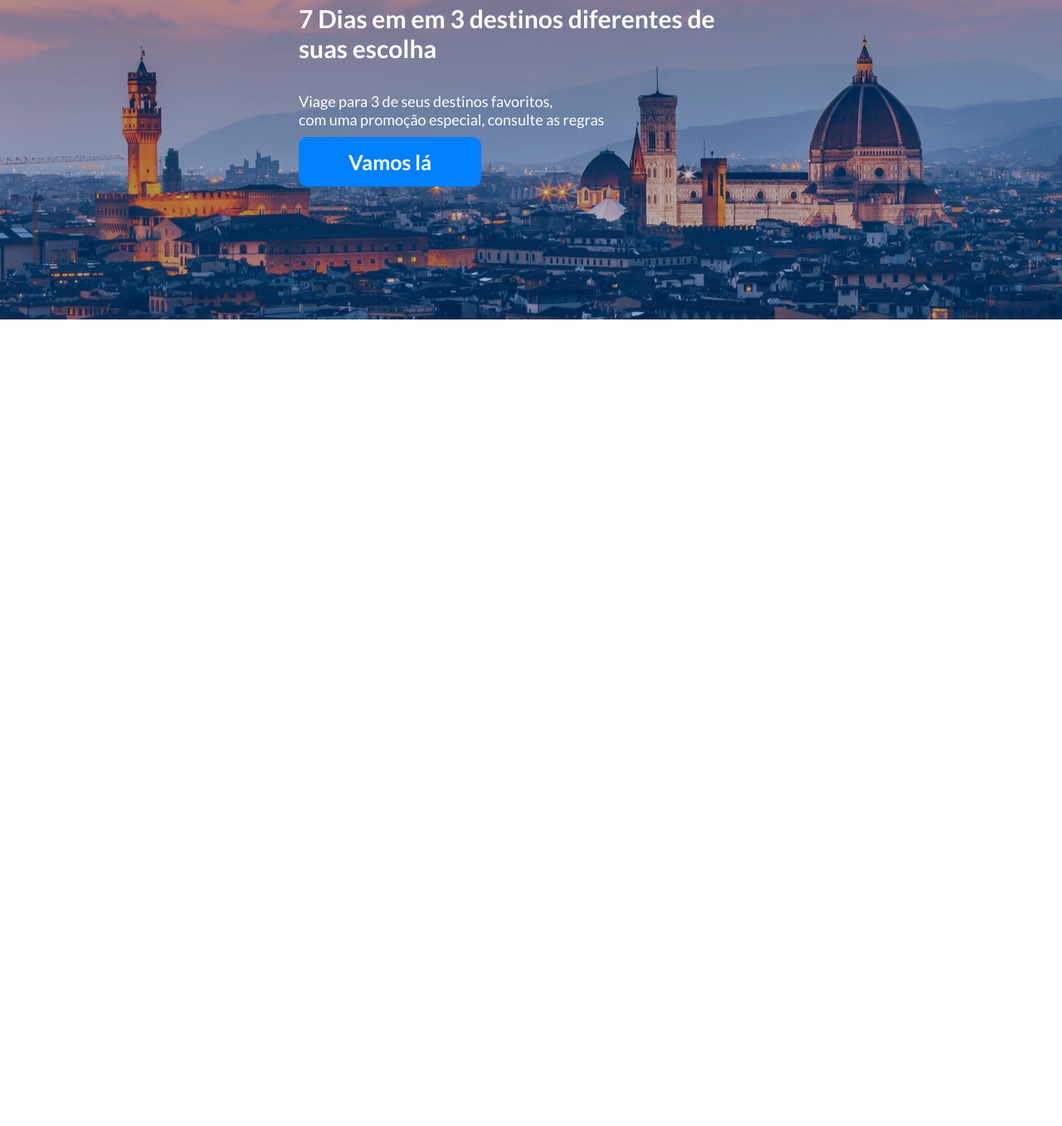
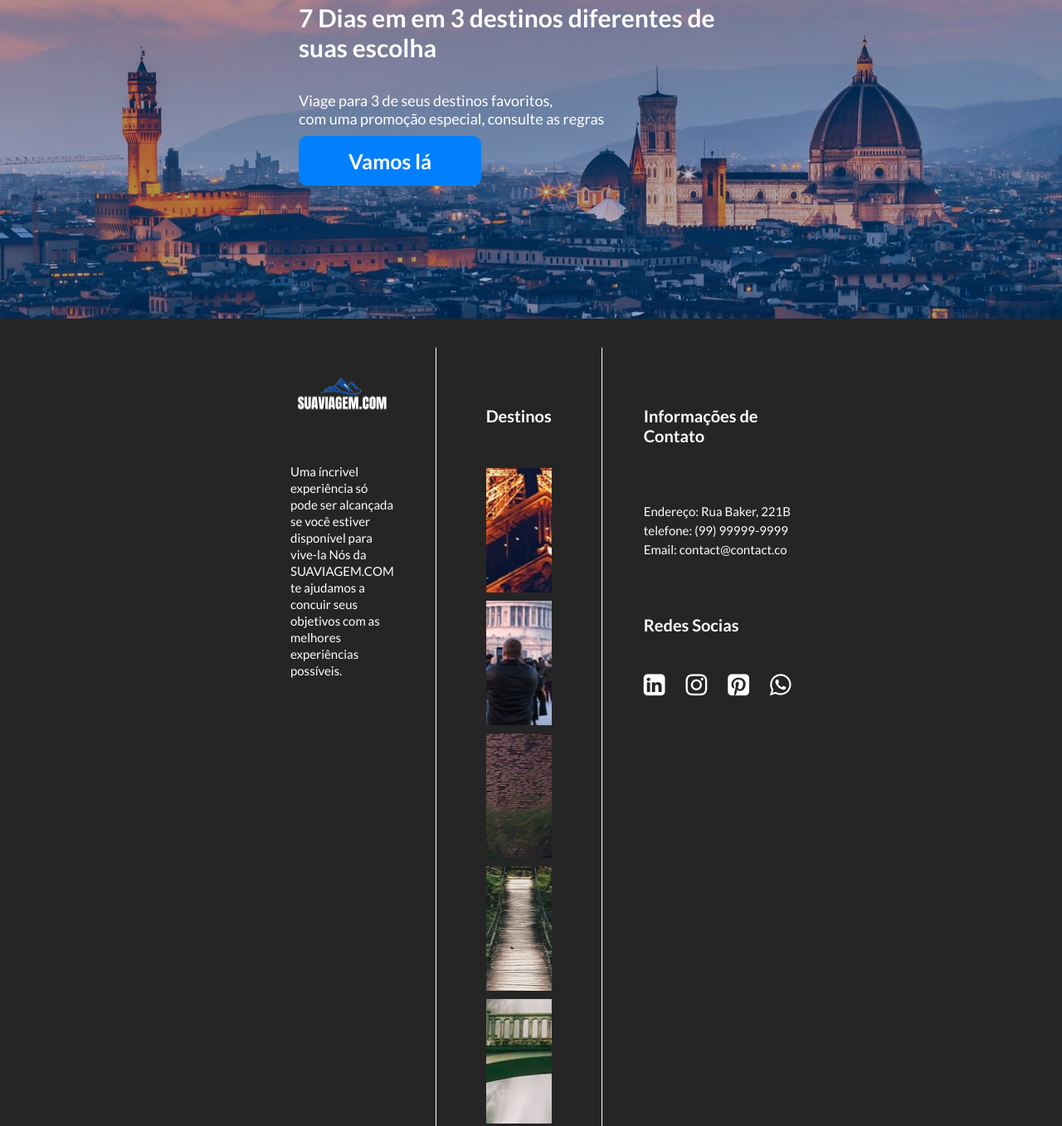
Before and after one commit to Lucifilho/modelo_viagens, a plain HTML site: page site/index.html in a window 1280 px wide. Shown: the part 445-1802 px from the top of the page at 83% size. Before the commit the page ends 830 px from the top, so only its background shows below. Drawn offline with Linux system fonts and the light colour scheme.

Commit message:
finaliza footer

```diff
--- a/site/css/footer.css
+++ b/site/css/footer.css
@@ -0,0 +1,148 @@
+footer{
+
+    background-color: #252525;
+}
+
+.footer_top {
+
+    display: flex;
+    gap: 50px;
+    padding: 25px 0;
+
+}
+
+.footer_div_1{
+
+    display: flex;
+    flex-direction: column;
+    gap: 15px;
+    width: 100%;
+    max-width: 260px;
+
+}
+.footer_top .footer_div_1 img{
+
+    width: 100%;
+    max-width: 150px;
+}
+
+.footer_div_1 .description{
+
+    color: white;
+    font-size: 15px;
+    font-weight: 500;
+    line-height: 20px;
+}
+
+.footer_div_2{
+
+    padding: 50px 60px;
+    border-left: solid 1px white;
+    border-right: solid 1px white;
+    display: flex;
+    flex-direction: column;
+    gap: 15px;
+    width: 100%;
+    max-width: 600px;
+    text-align: left;
+}
+.footer_div_2 .destinos_img {
+
+    display: flex;
+    gap: 10px;
+    flex-wrap: wrap;
+    padding: 0;
+}
+
+.destinos_img .destino_box {
+
+    background-position: center;
+    width: 100%;
+    max-width: 150px;
+    height: 150px;
+    text-align: center;
+
+}
+
+
+.destino_box a{
+
+    justify-content: center;
+    align-items: center;
+    background-color: rgba(0, 0, 0, 0.7);
+    height: 150px;
+}
+
+.destino{
+
+    display: none;
+    text-align: center;
+    background-color: rgba(0, 0, 0, 0.7);
+    font-weight: 700;
+    font-size: 18px;
+}
+
+.destinos_img .destino_box:hover .destino{
+
+    display: flex;
+}
+
+.footer_div_3 {
+
+    display: flex;
+    flex-direction: column;
+    gap: 50px;
+    width: 100%;
+    max-width: 250px;
+    padding: 50px 0px;
+    color: white;
+}
+
+.footer_div_3 .texts_footer{
+
+    display: flex;
+    flex-direction: column;
+    gap: 50px;
+}
+
+.texts_footer .info{
+
+    display: flex;
+    flex-direction: column;
+    gap: 5px;
+    font-size: 15px;
+}
+
+.icons_footer {
+
+    display: flex;
+    flex-direction: column;
+    gap: 25px;
+}
+
+.icons_footer .icons {
+
+    display: flex;
+    gap: 25px;
+    font-size: 30px;
+}
+
+.footer_bottom{
+
+    padding: 3px;
+    width: 100%;
+    background-color: black;
+    text-align: center;
+    color: #656565;
+}
+
+.footer_bottom a{
+
+    font-weight: bold;
+    color: #656565;
+}
+
+.footer_bottom a:hover{
+
+    color: #0080ff;
+}
--- a/site/css/header.css
+++ b/site/css/header.css
@@ -25,6 +25,8 @@ header .menus .top_menu{
     display: flex;
     gap: 10px;
     align-items: center;
+    font-weight: 600;
+    font-size: 15px;
 }
 
 .container .principal_menu{
@@ -35,6 +37,12 @@ header .menus .top_menu{
     align-items: center;
 
 
+}
+
+.logo img{
+
+    width: 100%;
+    max-width: 150px;
 }
 
 .container .principal_menu .menu ul{
--- a/site/index.html
+++ b/site/index.html
@@ -38,7 +38,7 @@
 
                 <div class="logo">
 
-                    <h1>suaviagem.com</h1>
+                    <img src="imagens/logo/logo.png">
 
                 </div>
 
@@ -97,5 +97,106 @@
 
 </header>
 
+<main>
+
+
+
+</main>
+
+<footer>
+
+    <div class="container">
+
+        <div class="footer_top">
+
+
+            <div class="footer_div_1">
+
+                <img src="imagens/logo/logo.png">
+
+                <span class="description">
+
+                    Uma íncrivel experiência só pode ser alcançada se você estiver disponível para vive-la
+                    Nós da SUAVIAGEM.COM te ajudamos a concuir seus objetivos com as melhores experiências possíveis.
+
+                </span>
+            </div>
+
+
+            <div class="footer_div_2">
+
+                <h3 class="footer_title">Destinos </h3>
+
+                <ul class="destinos_img">
+
+                    <li class="destino_box" style="background-image: url(imagens/destinospopulares/pd3.jpg);"><a href="#" class="destino"> <span>Grécia</span></a></li>
+
+                    <li class="destino_box" style="background-image: url(imagens/travelarticles/art2.jpg);"><a href="#"  class="destino"><span>Grécia</span></a></li>
+
+                    <li class="destino_box" style="background-image: url(imagens/destinospopulares/pd5.jpg);"><a href="#"  class="destino"><span>Grécia</span></a></li>
+
+                    <li class="destino_box" style="background-image: url(imagens/travelarticles/art3.jpg);"><a href="#" class="destino"><span>Grécia</span></a></li>
+
+                    <li class="destino_box" style="background-image: url(imagens/destinospopulares/pd1.jpg);"><a href="#"  class="destino"><span>Grécia</span></a></li>
+
+                    <li class="destino_box" style="background-image: url(imagens/destinospopulares/pd4.jpg);"><a href="#"  class="destino"><span>Grécia</span></a></li>
+
+                </ul>
+
+            </div>
+
+            <div class="footer_div_3">
+
+
+                <div class="texts_footer">
+
+                    <h3 class="footer_title">Informações de Contato</h3>
+
+                    <div class="info">
+
+                        <span class="info_contact_footer"> Endereço: Rua Baker, 221B </span>
+
+                        <span class="info_contact_footer"> telefone: (99) 99999-9999 </span>
+
+                        <span class="info_contact_footer"> Email: contact@contact.co </span>
+
+                    </div>
+
+                </div>
+
+
+                <div class="icons_footer">
+
+                    <h3 class="footer_title">Redes Socias</h3>
+
+                    <div class="icons">
+
+                        <a href="#" class="fa fa-linkedin-square"></a>
+
+                        <a href="#" class="fa fa-instagram"></a>
+
+                        <a href="#" class="fa fa-pinterest-square"></a>
+
+                        <a href="#" class="fa fa-whatsapp"></a>
+
+                    </div>
+
+                </div>
+            </div>
+
+
+        </div>
+
+    </div>
+
+    <div class="footer_bottom">
+
+        <p class="copy">&copy 2022. Todos os direitos reservados. <a target="_blank" href="www.lftech.com.br">LF Tech</a></p>
+
+    </div>
+
+
+</footer>
+
 </body>
 </html>
--- a/site/style.css
+++ b/site/style.css
@@ -1,6 +1,6 @@
 @import url(css/header.css);
 @import url(css/main.css);
-@import url(css/main.css);
+@import url(css/footer.css);
 @import url('https://fonts.googleapis.com/css2?family=Lato:wght@100;300;400;700;900&display=swap');
 @import url('https://cdnjs.cloudflare.com/ajax/libs/font-awesome/4.7.0/css/font-awesome.min.css');
 
@@ -35,3 +35,8 @@ a{
 
     font-size: 30px;
 }
+
+.footer_title{
+    color: white;
+    font-size: 20px;
+}
```
Also changed, not shown: site/imagens/logo/logo.png (added).
